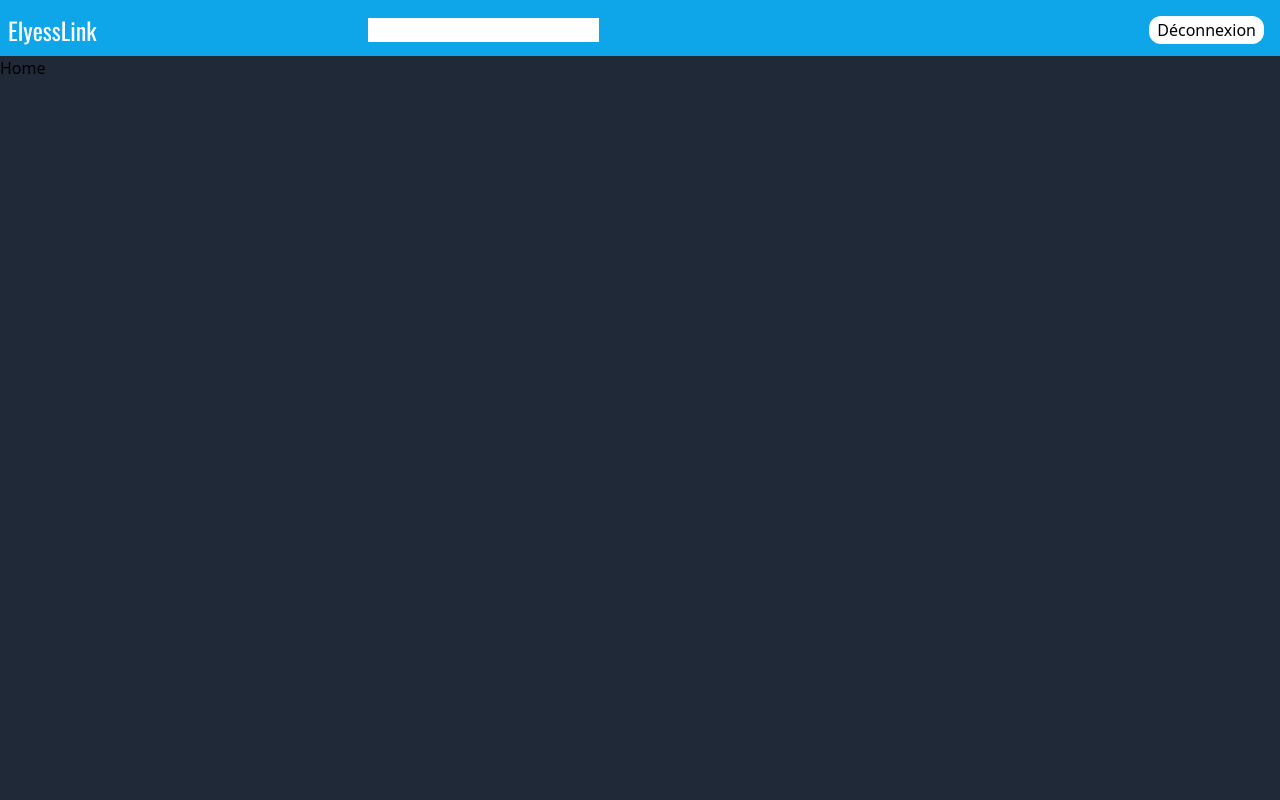
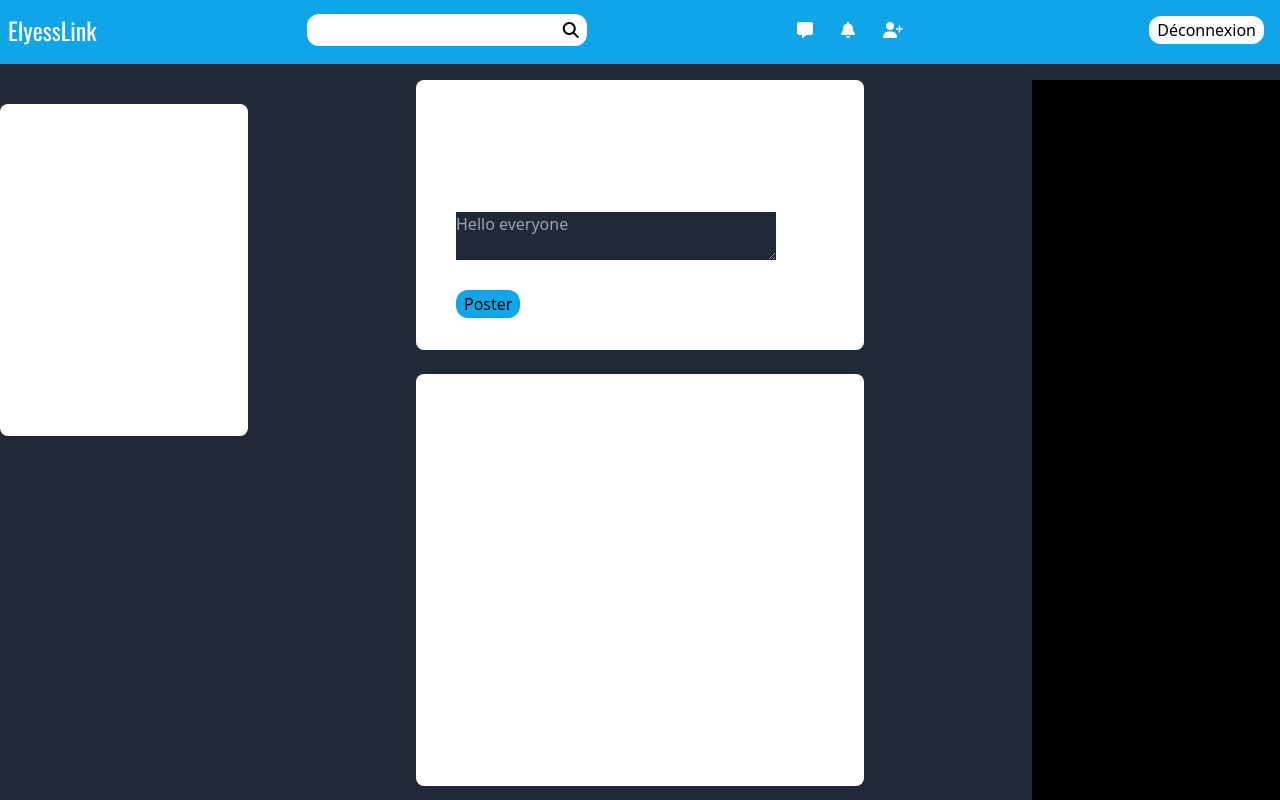
Before and after one commit to elyesszobli/ElyessLink, a React (Vite) app: page / in a window 1280 px wide. Shown: the top 800 px of the page. Built offline with nearby package versions, Linux system fonts and the light colour scheme; no server answers; the HTML template or start-up script is replaced by a standard one.

Commit message:
change la forme d'accueil

```diff
--- a/index.html
+++ b/index.html
@@ -10,6 +10,7 @@
       href="https://fonts.googleapis.com/css2?family=Oswald:wght@200..700&display=swap"
       rel="stylesheet"
     />
+    <script src="https://kit.fontawesome.com/2a4ca3b25e.js" crossorigin="anonymous"></script>
     <title>ElyessLink</title>
   </head>
   <body>
--- a/src/components/AuthChecker.jsx
+++ b/src/components/AuthChecker.jsx
@@ -15,9 +15,9 @@ const AuthChecker = ({ children }) => {
         if (data.isLoggedIn) {
           navigate('/');
         }
-        // else {
-        //   navigate('/login');
-        // }
+         else {
+           navigate('/login');
+         }
       } catch (error) {
         console.error('Error checking authentication:', error);
 
--- a/src/components/Header.jsx
+++ b/src/components/Header.jsx
@@ -2,14 +2,21 @@ import LogoutButton from "./LogoutButton";
 
 function Header() {
   return (
-    <header className=" bg-sky-500 w-screen h-14">
+    <header className=" bg-sky-500 w-screen h-16 box-border fixed ">
       <div className="p-2 flex flex-row items-center  justify-between">
         <div>
             <a href="/home" className="font-Oswald text-white text-2xl">ElyessLink</a>
         </div>
-        <input type="text" />
-        <ul>
-            <li></li>
+        <div className="flex justify-center">
+          <input type="text" className="rounded-l-xl w-64 h-8 pl-2 outline-none" />
+          <button className="bg-white rounded-r-xl pr-2 h-8">
+            <i className="fa-solid fa-magnifying-glass"></i>
+          </button>
+        </div>
+        <ul className="flex flex-row">
+            <li><i className="fa-solid fa-message mr-7" style={{ color: "white" }}></i></li>
+            <li><i className="fa-solid fa-bell mr-7" style={{ color: "white" }}></i></li>
+            <li><i className="fa-solid fa-user-plus mr-7" style={{ color: "white" }}></i></li>
         </ul>
 
          <LogoutButton />
--- /dev/null
+++ b/src/components/MyProfilHome.jsx
@@ -0,0 +1,27 @@
+
+
+function MyProfilHome() {
+  return (
+    <div className="w-full bg-white rounded-lg shadow dark:border md:mt-6 sm:max-w-md xl:p-0 dark:bg-gray-800 dark:border-gray-700">
+      <div className=" space-y-4 md:space-y-4 sm:p-8">
+        <div className="flex  flex-col items-center mb-4">
+          <div className="bg-white size-9 rounded-full">
+            {/* <img src="public/assets/profil-img/profil_img_default.png"/> */}
+          </div>
+          <p className="text-white">Username</p>
+        </div>
+        <div>
+          <p className="text-white text-center text-xs pl-8 pr-8">
+            Lorem ipsum dolor sit amet consectetur, adipisicing elit. Sit illum
+            error sunt hic voluptatum dolorem veritatis sapiente, nemo est, natus
+            eligendi rerum rem voluptatibus ex nesciunt officiis laborum modi quia
+            neque libero tenetur
+          </p>
+        </div>
+
+      </div>
+    </div>
+  )
+}
+
+export default MyProfilHome
--- /dev/null
+++ b/src/components/PostCard.jsx
@@ -0,0 +1,30 @@
+function PostCard() {
+  return (
+    <div className="w-full bg-white rounded-lg shadow dark:border md:mt-6 sm:max-w-md xl:p-0 dark:bg-gray-800 dark:border-gray-700">
+      <div className="p-6 space-y-4 md:space-y-6 sm:p-8">
+        <div className="flex  flex-col items-center mb-4">
+          <div className="bg-white size-9 rounded-full">
+            {/* <img src="public/assets/profil-img/profil_img_default.png"/> */}
+          </div>
+          <p className="text-white">Username</p>
+        </div>
+        <div>
+          <p className="text-white text-center">
+            Lorem ipsum dolor sit amet consectetur, adipisicing elit. Sit illum
+            error sunt hic voluptatum dolorem veritatis sapiente, nemo est, natus
+            eligendi rerum rem voluptatibus ex nesciunt officiis laborum modi quia
+            neque libero tenetur quaerat temporibus recusandae quasi? Mollitia
+            explicabo dignissimos dolores! Dolore obcaecati quia excepturi nobis.
+            Amet sapiente fugit velit?
+          </p>
+        </div>
+        <div>
+          <i className="fa-solid fa-heart text-2xl m-2 cursor-pointer" style={{ color: "white" }}></i>
+          <i className="fa-solid fa-comment text-2xl m-2 cursor-pointer" style={{ color: "white" }}></i>
+        </div>
+      </div>
+    </div>
+  );
+}
+
+export default PostCard;
--- /dev/null
+++ b/src/components/PostForm.jsx
@@ -0,0 +1,21 @@
+
+function PostForm() {
+  return (
+    <div className="w-full bg-white rounded-lg shadow dark:border md:mt-0 sm:max-w-md xl:p-0 dark:bg-gray-800 dark:border-gray-700 ">
+      <div className="p-6 space-y-4 md:space-y-6 sm:p-8">
+        <form className="space-y-4 md:space-y-6">
+          <div className="flex  flex-col items-center mb-4">
+            <div className="bg-white size-9 rounded-full">
+                {/* <img src="public/assets/profil-img/profil_img_default.png"/> */}
+            </div>
+            <p className="text-white">Username</p>
+          </div>
+          <textarea name="" id="" className="bg-gray-800 w-80 m-2 outline-none focus:text-white" placeholder="Hello everyone"></textarea>
+          <button className="bg-sky-500 m-2 pr-2 pl-2 p-0.5 rounded-xl">Poster</button>
+        </form>
+      </div>
+    </div>
+  )
+}
+
+export default PostForm
--- /dev/null
+++ b/src/components/ProfileInfo.jsx
@@ -0,0 +1,10 @@
+
+function ProfileInfo() {
+  return (
+    <div>
+
+    </div>
+  )
+}
+
+export default ProfileInfo
--- /dev/null
+++ b/src/components/SuggestionBar.jsx
@@ -0,0 +1,10 @@
+
+function SuggestionBar() {
+  return (
+    <div className="bg-black  h-full">
+
+    </div>
+  )
+}
+
+export default SuggestionBar
--- a/src/pages/Home.jsx
+++ b/src/pages/Home.jsx
@@ -1,14 +1,32 @@
 import Header from '../components/Header';
+import PostForm from '../components/PostForm';
+import PostCard from "../components/PostCard";
+import MyProfilHome from "../components/MyProfilHome"
+import SuggestionBar from '../components/SuggestionBar';
+import styles from "./Home.module.scss";
 
 function Home() {
   return (
-    <>
 
-      <div className='bg-gray-800 h-screen w-screen box-border'>
+
+      <div className='bg-gray-800 h-auto w-screen box-border'>
         <Header/>
-        <h1>Home</h1>
+        <div className={styles.content}>
+          <div className={styles.Z1}>
+            <MyProfilHome/>
+          </div>
+          <div className={styles.Z2}>
+            <PostForm/>
+            <PostCard/>
+            <PostCard/>
+          </div>
+          <div className={styles.Z3}>
+            <SuggestionBar/>
+          </div>
+
+        </div>
       </div>
-    </>
+
   )
 }
 
--- /dev/null
+++ b/src/pages/Home.module.scss
@@ -0,0 +1,22 @@
+.content {
+    padding: 5rem 0;
+    display: grid;
+    gap: 20px;
+    grid-template-columns: 1fr 3fr 1fr;
+  }
+
+  .Z1 {
+    grid-column: 1 / 2;
+  }
+
+  .Z2 {
+    grid-column: 2 / 3;
+    display: flex;
+    flex-direction: column;
+    justify-content: center;
+    align-items: center;
+  }
+
+  .Z3 {
+    grid-column: 3 / 4;
+  }
```
Also changed, not shown: public/assets/profil-img/profil_img_default.png (added).
